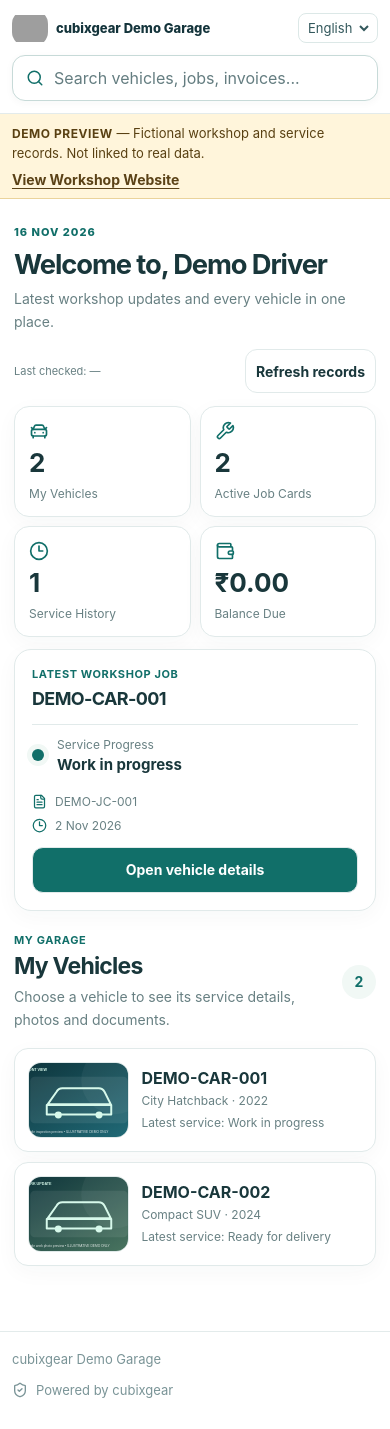
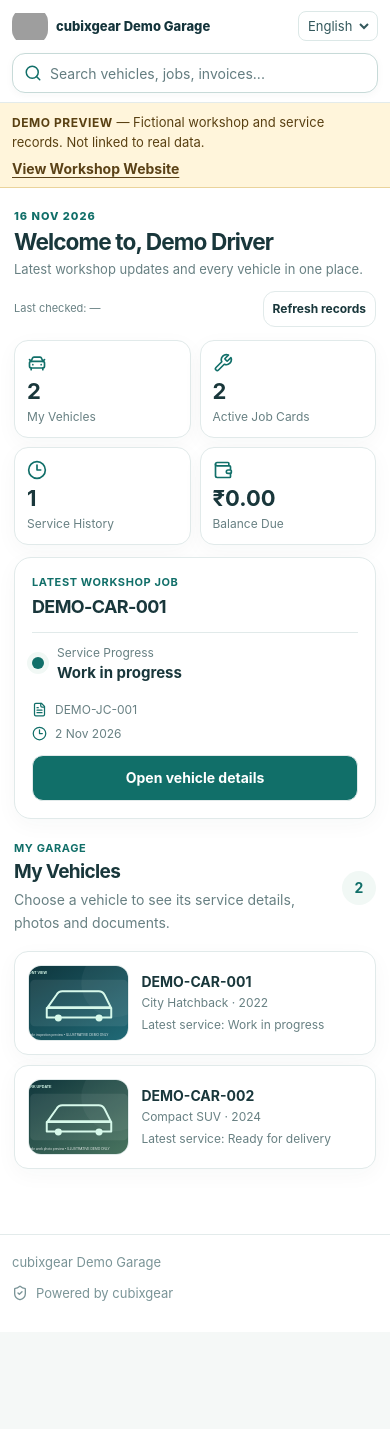
Before and after one commit to amnas-cubixmet/cubegears-customers-website, a Next.js app: page /demo/portal in a window 390 px wide. After the commit the page ends 1332 px from the top, so only its background shows below. Built offline with nearby package versions, Linux system fonts and the light colour scheme; grey boxes are pictures that could not be loaded.

Commit message:
Refine mobile customer portal spacing and typography

```diff
--- a/src/portalSearch.css
+++ b/src/portalSearch.css
@@ -113,7 +113,7 @@
   .portal-has-search .nav-actions .lang select{font-size:16px}
 }
 @media(max-width:630px){
-  .portal-has-search .nav{min-height:0;padding-top:10px;padding-bottom:12px}
+  .portal-has-search .nav{min-height:0;padding-top:8px;padding-bottom:9px}
   .portal-has-search .brand{gap:8px}
   .portal-has-search .brand img{flex:0 0 36px;width:36px;height:36px}
   .portal-has-search .brand-name strong{
@@ -128,7 +128,9 @@
     width:30px;min-width:30px;min-height:30px;padding:0;border-radius:8px
   }
   .portal-has-search .nav-actions .lang svg{display:none}
-  .portal-global-search-input-row{height:46px}
+  .portal-global-search-input-row{height:40px;gap:8px;padding-inline:11px}
+  .portal-global-search-input-row input{height:36px}
+  .portal-global-search-input-row input::placeholder{font-size:14px}
   .portal-global-search-dropdown{top:calc(100% + 7px)}
   .portal-global-search-result{gap:8px;padding:9px 8px}
   .portal-global-search-result-kind{max-width:78px;white-space:normal;line-height:1.3}
@@ -139,7 +141,7 @@
 @media(max-width:390px){
   .portal-has-search .nav{
     display:grid;grid-template-columns:minmax(0,1fr) auto;grid-template-rows:auto auto;
-    gap:9px;padding-top:10px;padding-bottom:12px;height:auto
+    gap:9px;padding-top:8px;padding-bottom:9px;height:auto
   }
   .portal-has-search .brand{grid-column:1;grid-row:1;flex:initial}
   .portal-has-search .nav-actions{
--- a/src/referenceDashboard.css
+++ b/src/referenceDashboard.css
@@ -193,34 +193,39 @@ body:has(.ref-dashboard) .nav-actions .logout{background:#fff;border-color:#dce8
  .ref-dashboard .panel-grid #documents,.ref-dashboard .panel-grid .published-inspection-gallery{grid-column:auto;grid-row:auto}
 }
 @media(max-width:680px){
- .ref-dashboard{padding-top:21px;padding-bottom:43px}
- .ref-dashboard .welcome h1{font-size:clamp(24px,7vw,33px)}
- .ref-dashboard .welcome p{font-size:14px}
+ .ref-dashboard{padding-top:16px;padding-bottom:43px}
+ .ref-dashboard .welcome{margin-bottom:12px}
+ .ref-dashboard .welcome h1{font-size:clamp(21px,5.8vw,27px);margin:5px 0}
+ .ref-dashboard .welcome p{font-size:13px;line-height:1.45}
  .ref-dashboard .portal-refresh{justify-content:space-between;gap:8px;margin:0 0 13px}
- .ref-dashboard .portal-refresh>span{font-size:11px}
+ .ref-dashboard .portal-refresh>span{flex:1 1 110px;font-size:11px;line-height:1.4}
+ .ref-dashboard .portal-refresh .btn{min-height:36px;padding:6px 9px;font-size:12px}
+ .ref-dashboard .portal-refresh .btn svg{width:14px;height:14px}
  .ref-dashboard-tabs a{font-size:12px;padding:10px 13px}
  .ref-dashboard-overview{gap:12px}
  .ref-dashboard-rail{grid-template-columns:minmax(0,1fr)}
  .ref-vehicle-feature{padding:17px;min-height:350px}
- .ref-vehicle-description strong{font-size:24px}
+ .ref-vehicle-description strong{font-size:20px}
  .ref-vehicle-stage,.ref-vehicle-placeholder{min-height:180px}
  .ref-vehicle-placeholder>svg{width:80px;height:80px}
  .ref-dashboard .stats{gap:9px}
- .ref-dashboard .stat{min-height:106px;padding:13px;border-radius:15px}
- .ref-dashboard .stat strong{font-size:25px}
- .ref-dashboard .stat .stat-money{font-size:clamp(18px,5.4vw,24px)}
+ .ref-dashboard .stat{min-height:88px;gap:7px;padding:12px;border-radius:14px}
+ .ref-dashboard .stat strong{font-size:22px}
+ .ref-dashboard .stat .stat-money{font-size:clamp(17px,5vw,22px)}
  .ref-recent-activity{padding:16px;border-radius:17px}
  .ref-dashboard .filter.portal-filters{margin:17px 0 12px;padding:16px;border-radius:16px}
  .ref-dashboard .portal-filters label{min-width:0;flex:1 1 100%}
  .ref-dashboard .portal-filters button{width:100%}
  .ref-dashboard .panel-grid{gap:12px}
- .ref-dashboard .panel-grid .surface{padding:17px;border-radius:16px}
+ .ref-dashboard .panel-grid .surface{padding:14px;border-radius:15px}
+ .ref-dashboard .section-head h2,.ref-feature-heading h2,.ref-activity-head h2{font-size:16px}
+ .ref-dashboard .job-top h3{font-size:16px}
  .ref-home-dashboard .portal-home-overview{gap:12px;margin-bottom:22px}
  .portal-home-metrics{gap:9px}
- .portal-home-metric{min-height:111px;padding:14px;border-radius:15px}
- .portal-home-metric strong{font-size:26px}
+ .portal-home-metric{min-height:88px;gap:6px;padding:12px;border-radius:14px}
+ .portal-home-metric strong{font-size:22px}
  .portal-home-latest{padding:17px;border-radius:17px}
- .portal-home-section-heading h2{font-size:23px}
+ .portal-home-section-heading h2{font-size:19px}
  .portal-home-vehicle-list{grid-template-columns:minmax(0,1fr);gap:10px}
  .portal-home-vehicle-card{min-height:93px;padding:13px;gap:11px;border-radius:14px}
  .portal-home-vehicle-image{flex-basis:61px;width:61px;height:61px}
@@ -297,7 +302,7 @@ body:has(.ref-dashboard) .nav-actions .logout{background:#fff;border-color:#dce8
     aspect-ratio: 4 / 3;
   }
   .portal-home-vehicle-cta { display: none; }
-  .portal-home-vehicle-main strong { font-size: 16px; }
+  .portal-home-vehicle-main strong { font-size: 14px; }
 
   .portal-document-actions { width: 100%; justify-items: stretch; }
   .portal-document-actions b { text-align: end; }
```
